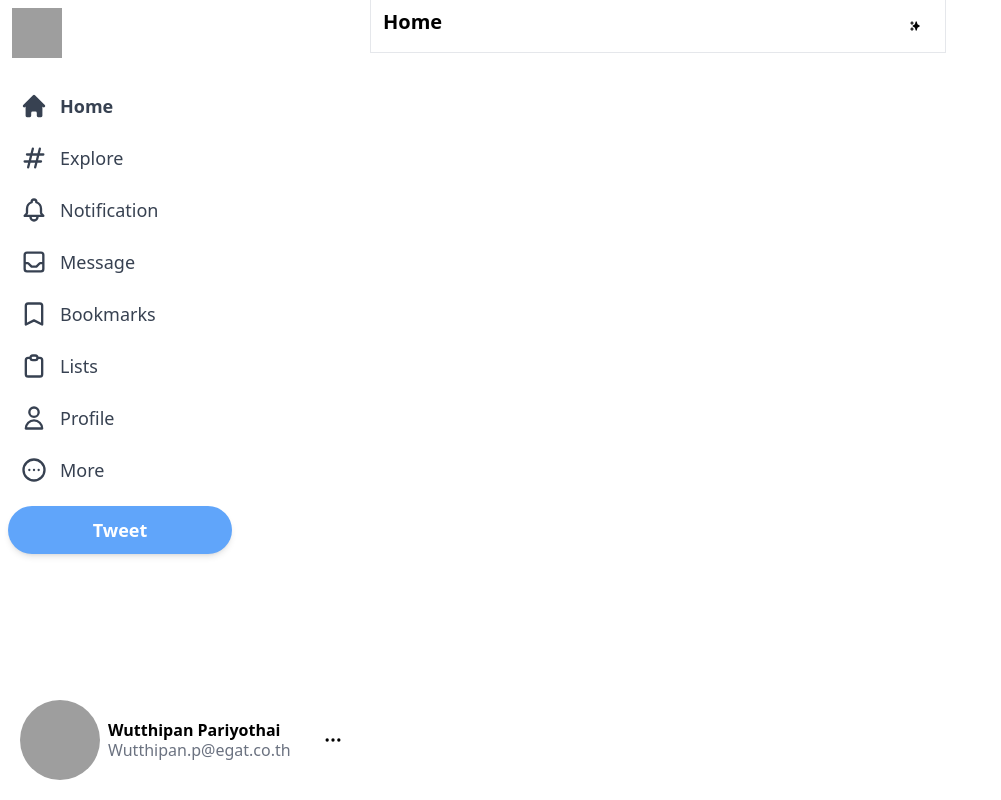
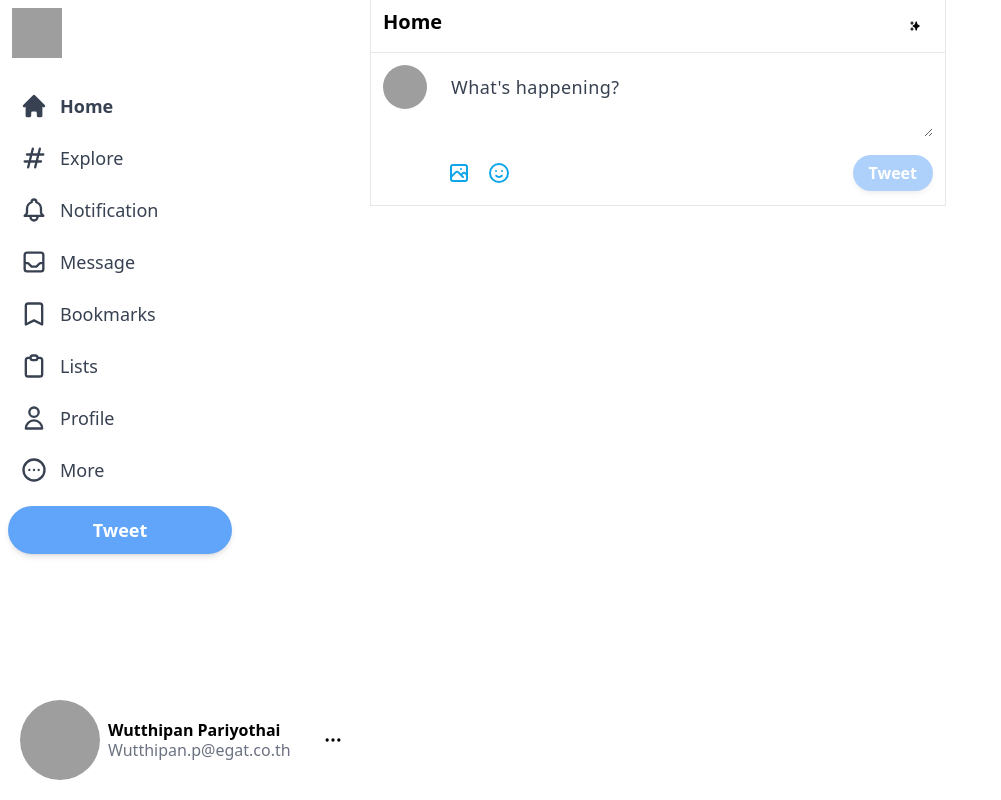
Before and after one commit to zhugening/twitter-clone, a Next.js app: page / in a window 1280 px wide. Shown: the whole page, without its empty margins (0-1001 px from the left). Built offline with nearby package versions, Linux system fonts and the light colour scheme; grey boxes are pictures that could not be loaded.

Commit message:
add the input section of the feed component

```diff
--- a/components/Feed.js
+++ b/components/Feed.js
@@ -1,5 +1,7 @@
 import React from 'react'
 import { SparklesIcon } from '@heroicons/react/solid'
+import Input from './Input'
+
 export default function Feed() {
   return (
     <div className='xl:ml-[370px] border-l border-r border-gray-200 xl:min-w-[576px] sm:ml-[73px] flex-grow max-w-xl'>
@@ -9,6 +11,7 @@
                 <SparklesIcon className='h-5' />
             </div>
         </div>
+        <Input />
     </div>
   )
 };
--- /dev/null
+++ b/components/Input.js
@@ -0,0 +1,25 @@
+import { PhotographIcon, EmojiHappyIcon } from "@heroicons/react/outline"
+import React from 'react'
+
+export default function Input() {
+  return (
+    <div className="flex border-b border-gray-200 p-3 space-x-3">
+        <img
+        src="https://cours-informatique-gratuit.fr/wp-content/uploads/2017/10/avatar.png"
+        alt-="user-image"
+        className="h-11 w-11 rounded-full cursor-pointer hover:brightness-95"/>
+        <div className='w-full'>
+            <div className='w-full divide-y divide-gray-200'>
+            <textarea className="w-full border-none focus:ring-0 text-lg placeholder-gray-700 tracking-wide min-h-[50px] text-gray-700" rows="2" placeholder="What's happening?"></textarea>
+            </div>
+            <div className='flex items-center justify-between pt-2.5'>
+                <div className='flex'>
+                    <PhotographIcon className="h-10 w-10 hoverEffect p-2 text-sky-500 hover:bg-sky-100"/>
+                    <EmojiHappyIcon className="h-10 w-10 hoverEffect p-2 text-sky-500 hover:bg-sky-100"/>
+                </div>
+                <button className="bg-blue-400 text-white px-4 py-1.5 rounded-full font-bold shadow-md hover:brightness-95 disabled:opacity-50" disabled>Tweet</button>
+            </div>
+        </div>
+    </div>
+  )
+}
--- a/package.json
+++ b/package.json
@@ -16,6 +16,7 @@
     "react-dom": "18.2.0"
   },
   "devDependencies": {
+    "@tailwindcss/forms": "^0.5.2",
     "autoprefixer": "^10.4.8",
     "eslint": "8.23.0",
     "eslint-config-next": "12.2.5",
--- a/tailwind.config.js
+++ b/tailwind.config.js
@@ -7,5 +7,5 @@
   theme: {
     extend: {},
   },
-  plugins: [],
+  plugins: [require('@tailwindcss/forms')],
 }
```
Also changed, not shown: 2 other files (tests, documents, lock files or other folders).
